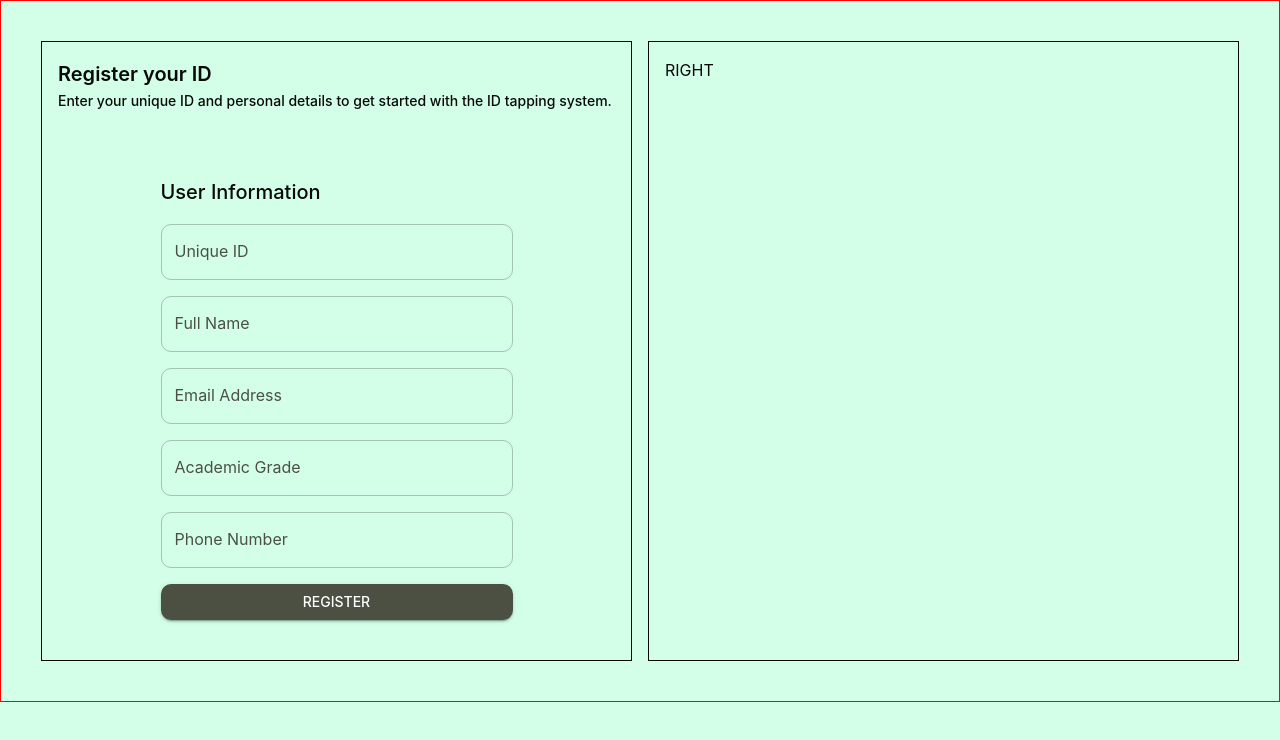
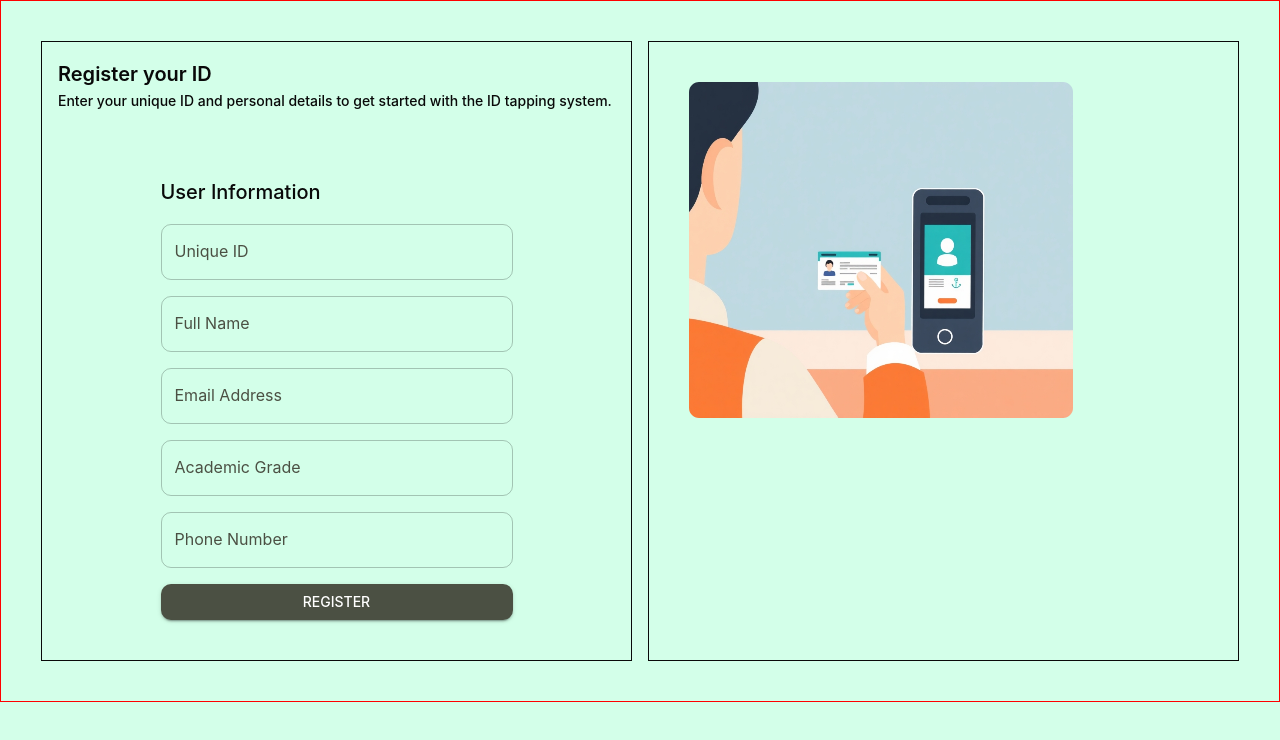
Before and after one commit to esamp001/id_tapping_system, a React (Create React App) app: page /register in a window 1280 px wide. Shown: the top 740 px of the page. Built offline with nearby package versions, Linux system fonts and the light colour scheme.

Commit message:
Auto commit: 10/27/2025, 3:53:20 PM

```diff
--- a/src/pages/Register.js
+++ b/src/pages/Register.js
@@ -48,7 +48,7 @@ const Register = () => {
                         p: 2,
                     }}
                 >
-                    RIGHT
+                    <img src={RightImage} alt="RightImage" />
                 </Box>
             </Box>
         </Box>
```
